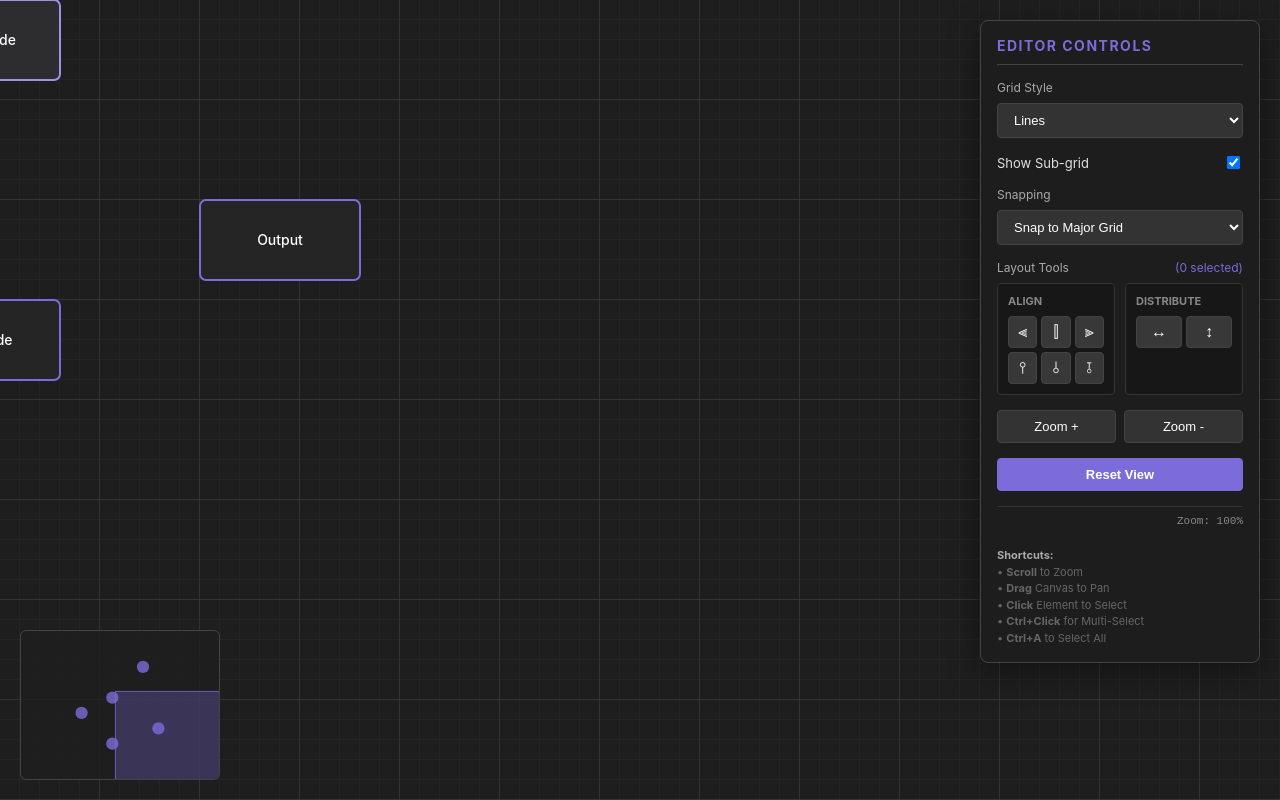
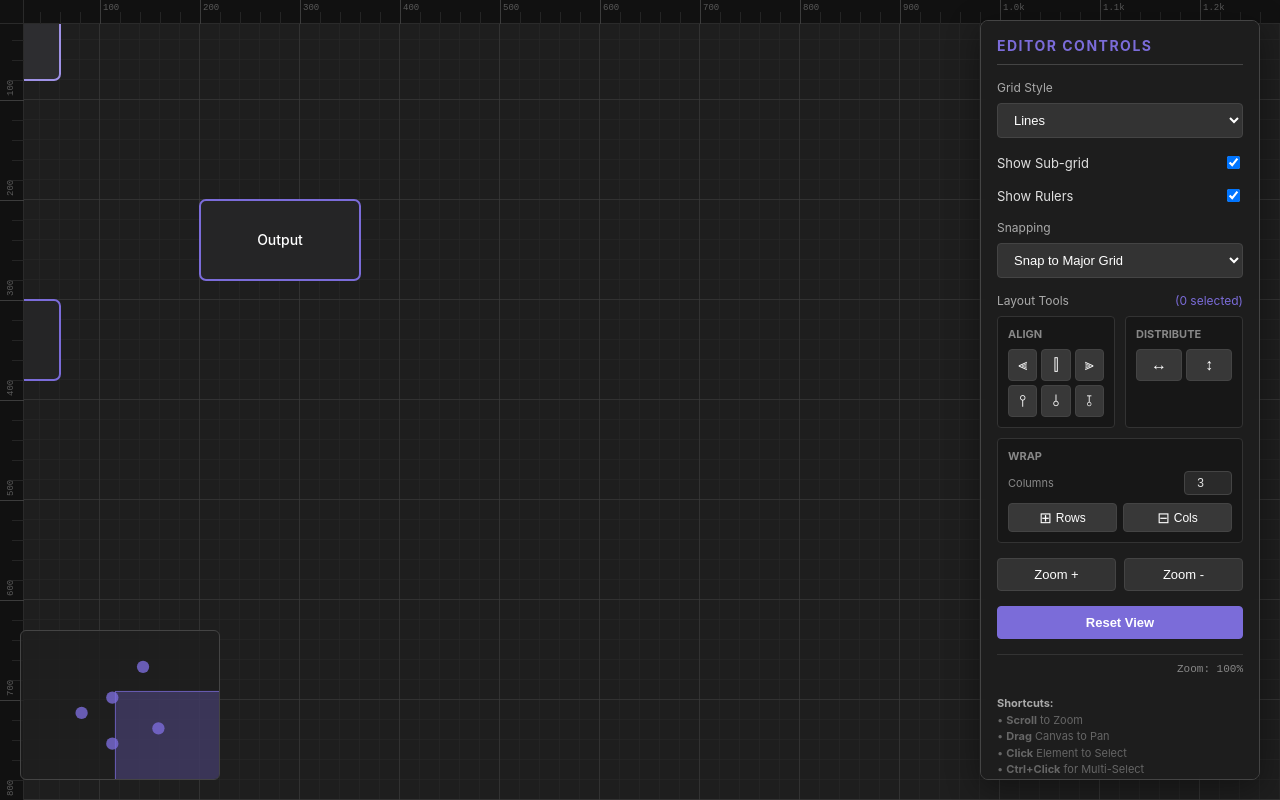
Before and after one commit to Unique-Digital-Resources/GraphBoard, a plain HTML site: page index.html in a window 1280 px wide. Drawn offline with Linux system fonts and the light colour scheme.

Commit message:
v0.1.3-BoardRulersAdded

```diff
--- a/index.html
+++ b/index.html
@@ -33,6 +33,10 @@
                 <span>Show Sub-grid</span>
                 <input type="checkbox" id="sub-grid-toggle" checked>
             </div>
+            <div class="toggle-row" style="margin-top:6px">
+                <span>Show Rulers</span>
+                <input type="checkbox" id="rulers-toggle" checked>
+            </div>
         </div>
 
         <div class="control-group">
@@ -65,6 +69,22 @@
                     <div class="dist-grid">
                         <button class="tool-btn" title="Distribute Horizontally" data-dist="h">↔</button>
                         <button class="tool-btn" title="Distribute Vertically" data-dist="v">↕</button>
+                    </div>
+                </div>
+
+                <div class="tool-section wrap-section">
+                    <h3>Wrap</h3>
+                    <div class="wrap-cols-row">
+                        <span class="wrap-label">Columns</span>
+                        <input type="number" id="wrap-cols" value="3" min="1" max="20" class="wrap-input">
+                    </div>
+                    <div class="wrap-btn-row">
+                        <button class="tool-btn wrap-btn" title="Wrap — flow left→right, break into rows" data-wrap="h">
+                            <span class="wrap-icon">⊞</span> Rows
+                        </button>
+                        <button class="tool-btn wrap-btn" title="Wrap — flow top→down, break into columns" data-wrap="v">
+                            <span class="wrap-icon">⊟</span> Cols
+                        </button>
                     </div>
                 </div>
             </div>
@@ -186,6 +206,10 @@
             grid.toggleSubGrid(e.target.checked);
         });
 
+        document.getElementById('rulers-toggle').addEventListener('change', (e) => {
+            grid.toggleRulers(e.target.checked);
+        });
+
         document.getElementById('snap-mode').addEventListener('change', (e) => {
             grid.setSnapMode(e.target.value);
         });
@@ -196,6 +220,13 @@
 
         document.querySelectorAll('[data-dist]').forEach(btn => {
             btn.addEventListener('click', () => grid.distributeNodes(btn.dataset.dist));
+        });
+
+        document.querySelectorAll('[data-wrap]').forEach(btn => {
+            btn.addEventListener('click', () => {
+                const cols = parseInt(document.getElementById('wrap-cols').value, 10) || null;
+                grid.wrapElements(btn.dataset.wrap, cols);
+            });
         });
 
         document.getElementById('zoom-in-btn').addEventListener('click', () =>
--- a/js/main.js
+++ b/js/main.js
@@ -3,6 +3,7 @@ import { PlacementManager } from './placement.js';
 import { SelectionManager } from './selection.js';
 import { AlignmentManager } from './alignment.js';
 import { SmartGuidesManager } from './smart_guides.js';
+import { RulersManager } from './rulers.js';
 import { TestNode } from './_test_node.js';
 
 export class GraphBoard {
@@ -41,6 +42,7 @@ export class GraphBoard {
         this.selectionManager = null;
         this.alignmentManager = null;
         this.smartGuidesManager = null;
+        this.rulersManager = null;
 
         this.onToast = options.onToast || ((msg) => console.log(msg));
 
@@ -96,6 +98,13 @@ export class GraphBoard {
         this.smartGuidesManager = new SmartGuidesManager(this);
         this.smartGuidesManager.init();
         this.smartGuidesManager.setGridSizes(this.options.majorGrid, this.options.subGrid);
+
+        this.rulersManager = new RulersManager(this, {
+            majorGrid:   this.options.majorGrid,
+            subGrid:     this.options.subGrid,
+            showRulers:  this.options.showRulers !== false
+        });
+        this.rulersManager.init();
     }
 
     bindEvents() {
@@ -170,6 +179,7 @@ export class GraphBoard {
         this.contentLayer.setAttribute("transform", transformStr);
         this.gridManager.updateTransform(this.panX, this.panY, this.scale);
         this.smartGuidesManager.updateTransform(this.panX, this.panY, this.scale);
+        if (this.rulersManager) this.rulersManager.render();
         this.updateMinimap();
     }
 
@@ -265,6 +275,10 @@ export class GraphBoard {
         this.gridManager.toggleSubGrid(show);
     }
 
+    toggleRulers(show) {
+        if (this.rulersManager) this.rulersManager.toggleRulers(show);
+    }
+
     setSnapMode(mode) {
         this.options.snapMode = mode;
         this.placementManager.setSnapMode(mode);
@@ -279,6 +293,10 @@ export class GraphBoard {
 
     distributeNodes(direction) {
         this.alignmentManager.distributeNodes(direction);
+    }
+
+    wrapElements(direction, cols) {
+        this.alignmentManager.wrapElements(direction, cols);
     }
 
     resetView() {
--- /dev/null
+++ b/js/rulers.js
@@ -0,0 +1,307 @@
+export class RulersManager {
+    constructor(graphBoard, options = {}) {
+        this.graphBoard = graphBoard;
+        this.size      = options.size      || 24;
+        this.visible   = options.showRulers !== false;
+        this.majorGrid = options.majorGrid || 100;
+        this.subGrid   = options.subGrid   || 20;
+
+        this.hCanvas   = null;
+        this.vCanvas   = null;
+        this.cornerDiv = null;
+        this._dpr      = window.devicePixelRatio || 1;
+    }
+
+    // ── Bootstrap ────────────────────────────────────────────────────────────
+
+    init() {
+        const container = this.graphBoard.container;
+        const s = this.size;
+
+        // Corner square sits at (0,0) above both rulers
+        this.cornerDiv = document.createElement('div');
+        Object.assign(this.cornerDiv.style, {
+            position:     'absolute',
+            top:          '0',
+            left:         '0',
+            width:        s + 'px',
+            height:       s + 'px',
+            background:   '#111',
+            borderRight:  '1px solid #2a2a2a',
+            borderBottom: '1px solid #2a2a2a',
+            zIndex:       '51',
+            pointerEvents:'none',
+            display:      this.visible ? '' : 'none'
+        });
+        container.appendChild(this.cornerDiv);
+
+        // Horizontal ruler – full container width, top-aligned
+        this.hCanvas = this._makeCanvas('ruler-h', {
+            position: 'absolute', top: '0', left: '0',
+            height: s + 'px', width: '100%', zIndex: '49', pointerEvents: 'none',
+            display: this.visible ? '' : 'none'
+        });
+        container.appendChild(this.hCanvas);
+
+        // Vertical ruler – full container height, left-aligned
+        this.vCanvas = this._makeCanvas('ruler-v', {
+            position: 'absolute', top: '0', left: '0',
+            width: s + 'px', height: '100%', zIndex: '49', pointerEvents: 'none',
+            display: this.visible ? '' : 'none'
+        });
+        container.appendChild(this.vCanvas);
+
+        window.addEventListener('resize', () => { this._resize(); this.render(); });
+        this._resize();
+        this.render();
+    }
+
+    _makeCanvas(className, styles) {
+        const c = document.createElement('canvas');
+        c.className = 'ruler-canvas ' + className;
+        Object.assign(c.style, styles);
+        return c;
+    }
+
+    _resize() {
+        const container = this.graphBoard.container;
+        const dpr = this._dpr;
+        const cw  = container.clientWidth;
+        const ch  = container.clientHeight;
+
+        this.hCanvas.width  = cw * dpr;
+        this.hCanvas.height = this.size * dpr;
+        this.hCanvas.style.width  = cw   + 'px';
+        this.hCanvas.style.height = this.size + 'px';
+
+        this.vCanvas.width  = this.size * dpr;
+        this.vCanvas.height = ch * dpr;
+        this.vCanvas.style.width  = this.size + 'px';
+        this.vCanvas.style.height = ch + 'px';
+    }
+
+    // ── Public API ───────────────────────────────────────────────────────────
+
+    render() {
+        if (!this.visible) return;
+        this._drawH();
+        this._drawV();
+    }
+
+    toggleRulers(show) {
+        this.visible = show;
+        const d = show ? '' : 'none';
+        this.hCanvas.style.display   = d;
+        this.vCanvas.style.display   = d;
+        this.cornerDiv.style.display = d;
+        if (show) this.render();
+    }
+
+    setMajorGrid(size) { this.majorGrid = size; this.render(); }
+    setSubGrid(size)   { this.subGrid   = size; this.render(); }
+
+    // ── Drawing helpers ──────────────────────────────────────────────────────
+
+    /**
+     * Find a display interval that keeps major ticks ~50–180 px apart.
+     * Steps: 1, 2, 5 × 10^n of baseGrid.
+     */
+    _computeInterval(scale) {
+        const minPx = 52;
+        const maxPx = 180;
+        const base  = this.majorGrid;
+        const mults = [0.1, 0.2, 0.5, 1, 2, 5, 10, 20, 50, 100, 200, 500, 1000];
+
+        for (const m of mults) {
+            const candidate = base * m;
+            if (candidate * scale >= minPx) {
+                // check it's not too wide
+                if (candidate * scale <= maxPx || m === mults[mults.length - 1]) {
+                    return candidate;
+                }
+            }
+        }
+        return base;
+    }
+
+    _subDivisions(majorInterval) {
+        // How many sub-divisions fit cleanly
+        const ratio = majorInterval / this.subGrid;
+        // Use 1, 2, 4, 5, 10 divisions
+        for (const d of [10, 5, 4, 2, 1]) {
+            if (Number.isInteger(ratio / d) || Math.abs((ratio % d)) < 0.01) return d;
+        }
+        return Math.round(ratio);
+    }
+
+    _formatNum(n) {
+        const r = Math.round(n);
+        if (Math.abs(r) >= 10000)  return (r / 1000).toFixed(0) + 'k';
+        if (Math.abs(r) >= 1000)   return (r / 1000).toFixed(1) + 'k';
+        return r.toString();
+    }
+
+    _drawH() {
+        const canvas = this.hCanvas;
+        const ctx    = canvas.getContext('2d');
+        const dpr    = this._dpr;
+        const W = canvas.width, H = canvas.height;
+        const rulerPx = this.size * dpr;  // width of vertical ruler in canvas pixels
+
+        const { panX, scale } = this.graphBoard;
+
+        ctx.clearRect(0, 0, W, H);
+
+        // Background
+        ctx.fillStyle = '#111';
+        ctx.fillRect(0, 0, W, H);
+
+        // Bottom edge line
+        ctx.fillStyle = '#2a2a2a';
+        ctx.fillRect(0, H - dpr, W, dpr);
+
+        const majorInterval = this._computeInterval(scale);
+        const subDivs       = this._subDivisions(majorInterval);
+        const subInterval   = majorInterval / subDivs;
+
+        // World → canvas-x  (canvas pixel, DPR-scaled)
+        const toCanvasX = (wx) => (wx * scale + panX) * dpr;
+
+        const worldLeft  = (rulerPx / dpr - panX) / scale;  // world coord at left edge of ruler area
+        const worldRight = (W / dpr - panX) / scale;
+
+        // ── Sub-grid ticks ────────────────────────────────────────────────────
+        const subPxSpacing = subInterval * scale * dpr;
+        if (subPxSpacing >= 4 * dpr) {
+            const startSub = Math.floor(worldLeft / subInterval) * subInterval;
+            ctx.strokeStyle = '#252525';
+            ctx.lineWidth   = dpr;
+            ctx.beginPath();
+            for (let x = startSub; x <= worldRight + subInterval; x += subInterval) {
+                const px = toCanvasX(x);
+                if (px < rulerPx || px > W) continue;
+                ctx.moveTo(px + 0.5, H);
+                ctx.lineTo(px + 0.5, H * 0.5);
+            }
+            ctx.stroke();
+        }
+
+        // ── Major ticks ───────────────────────────────────────────────────────
+        const startMajor = Math.floor(worldLeft / majorInterval) * majorInterval;
+
+        ctx.strokeStyle = '#3c3c3c';
+        ctx.lineWidth   = dpr;
+        ctx.beginPath();
+        for (let x = startMajor; x <= worldRight + majorInterval; x += majorInterval) {
+            const px = toCanvasX(x);
+            if (px < rulerPx || px > W + dpr) continue;
+            ctx.moveTo(px + 0.5, H);
+            ctx.lineTo(px + 0.5, 0);
+        }
+        ctx.stroke();
+
+        // ── Labels ────────────────────────────────────────────────────────────
+        ctx.fillStyle    = '#5a5a5a';
+        ctx.font         = `${Math.round(8.5 * dpr)}px "JetBrains Mono","Fira Code","Courier New",monospace`;
+        ctx.textAlign    = 'left';
+        ctx.textBaseline = 'top';
+
+        for (let x = startMajor; x <= worldRight + majorInterval; x += majorInterval) {
+            const px = toCanvasX(x);
+            if (px < rulerPx || px > W) continue;
+            ctx.fillText(this._formatNum(x), px + 3 * dpr, 3 * dpr);
+        }
+
+        // ── Origin crosshair dot ──────────────────────────────────────────────
+        const originPx = toCanvasX(0);
+        if (originPx >= rulerPx && originPx <= W) {
+            ctx.fillStyle = '#7b6cd9';
+            ctx.beginPath();
+            ctx.arc(originPx, H / 2, 2.5 * dpr, 0, Math.PI * 2);
+            ctx.fill();
+        }
+    }
+
+    _drawV() {
+        const canvas = this.vCanvas;
+        const ctx    = canvas.getContext('2d');
+        const dpr    = this._dpr;
+        const W = canvas.width, H = canvas.height;
+        const rulerPx = this.size * dpr; // height of horizontal ruler
+
+        const { panY, scale } = this.graphBoard;
+
+        ctx.clearRect(0, 0, W, H);
+
+        ctx.fillStyle = '#111';
+        ctx.fillRect(0, 0, W, H);
+
+        // Right edge line
+        ctx.fillStyle = '#2a2a2a';
+        ctx.fillRect(W - dpr, 0, dpr, H);
+
+        const majorInterval = this._computeInterval(scale);
+        const subDivs       = this._subDivisions(majorInterval);
+        const subInterval   = majorInterval / subDivs;
+
+        const toCanvasY = (wy) => (wy * scale + panY) * dpr;
+
+        const worldTop    = (rulerPx / dpr - panY) / scale;
+        const worldBottom = (H / dpr - panY) / scale;
+
+        // ── Sub-grid ticks ────────────────────────────────────────────────────
+        const subPxSpacing = subInterval * scale * dpr;
+        if (subPxSpacing >= 4 * dpr) {
+            const startSub = Math.floor(worldTop / subInterval) * subInterval;
+            ctx.strokeStyle = '#252525';
+            ctx.lineWidth   = dpr;
+            ctx.beginPath();
+            for (let y = startSub; y <= worldBottom + subInterval; y += subInterval) {
+                const py = toCanvasY(y);
+                if (py < rulerPx || py > H) continue;
+                ctx.moveTo(W, py + 0.5);
+                ctx.lineTo(W * 0.5, py + 0.5);
+            }
+            ctx.stroke();
+        }
+
+        // ── Major ticks ───────────────────────────────────────────────────────
+        const startMajor = Math.floor(worldTop / majorInterval) * majorInterval;
+
+        ctx.strokeStyle = '#3c3c3c';
+        ctx.lineWidth   = dpr;
+        ctx.beginPath();
+        for (let y = startMajor; y <= worldBottom + majorInterval; y += majorInterval) {
+            const py = toCanvasY(y);
+            if (py < rulerPx || py > H + dpr) continue;
+            ctx.moveTo(0, py + 0.5);
+            ctx.lineTo(W, py + 0.5);
+        }
+        ctx.stroke();
+
+        // ── Labels (rotated) ─────────────────────────────────────────────────
+        ctx.fillStyle    = '#5a5a5a';
+        ctx.font         = `${Math.round(8.5 * dpr)}px "JetBrains Mono","Fira Code","Courier New",monospace`;
+        ctx.textAlign    = 'left';
+        ctx.textBaseline = 'middle';
+
+        for (let y = startMajor; y <= worldBottom + majorInterval; y += majorInterval) {
+            const py = toCanvasY(y);
+            if (py < rulerPx || py > H) continue;
+            ctx.save();
+            ctx.translate(W / 2 - 1 * dpr, py - 4 * dpr);
+            ctx.rotate(-Math.PI / 2);
+            ctx.fillText(this._formatNum(y), 0, 0);
+            ctx.restore();
+        }
+
+        // ── Origin crosshair dot ──────────────────────────────────────────────
+        const originPy = toCanvasY(0);
+        if (originPy >= rulerPx && originPy <= H) {
+            ctx.fillStyle = '#7b6cd9';
+            ctx.beginPath();
+            ctx.arc(W / 2, originPy, 2.5 * dpr, 0, Math.PI * 2);
+            ctx.fill();
+        }
+    }
+}
--- a/styles.css
+++ b/styles.css
@@ -93,6 +93,54 @@ button:disabled { opacity: 0.5; cursor: not-allowed; }
     gap: 10px;
 }
 
+.wrap-section {
+    grid-column: 1 / -1;
+}
+
+.wrap-cols-row {
+    display: flex;
+    align-items: center;
+    gap: 8px;
+    margin-bottom: 8px;
+}
+
+.wrap-label {
+    font-size: 11px;
+    color: #888;
+    flex: 1;
+}
+
+.wrap-input {
+    width: 48px;
+    padding: 4px 6px;
+    font-size: 12px;
+    text-align: center;
+    background: #2a2a2a;
+    border: 1px solid #444;
+    border-radius: 4px;
+    color: #e0e0e0;
+}
+
+.wrap-btn-row {
+    display: grid;
+    grid-template-columns: 1fr 1fr;
+    gap: 6px;
+}
+
+.wrap-btn {
+    display: flex;
+    align-items: center;
+    justify-content: center;
+    gap: 4px;
+    font-size: 12px !important;
+    padding: 6px 8px !important;
+}
+
+.wrap-icon {
+    font-size: 15px;
+    line-height: 1;
+}
+
 .tool-section {
     background: rgba(0,0,0,0.2);
     padding: 10px;
```
Also changed, not shown: js/alignment.js (+60 -0 lines).
